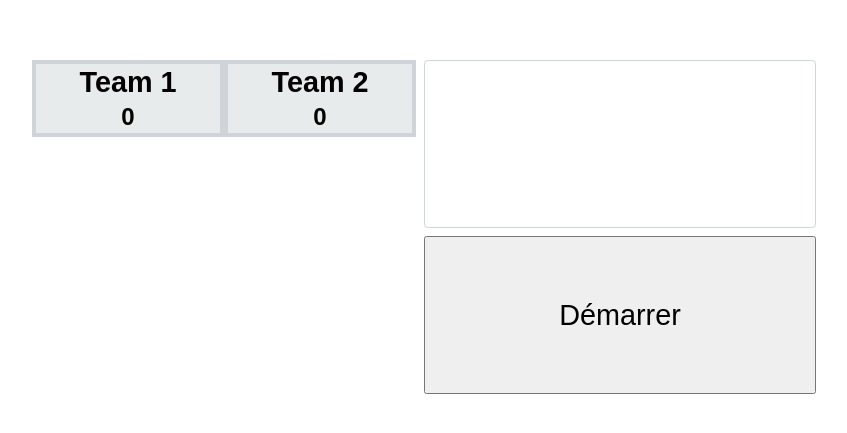
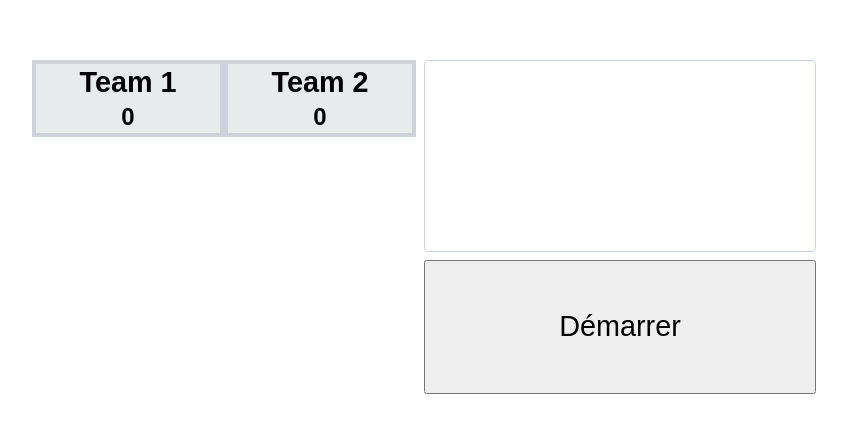
Before and after one commit to jwilkie/mobile-catchphrase, a plain HTML site: page index.html in a window 1280 px wide. Shown: the part 173-606 px from the top of the page, without its empty margins (216-1063 px from the left). Drawn offline with Linux system fonts and the light colour scheme.

Commit message:
Change input to textarea

```diff
--- a/index.html
+++ b/index.html
@@ -29,7 +29,7 @@
             </div>
         </div>
         <div class="wordButton">
-            <input id="wordDisplay" type="text" value="" readonly />
+            <textarea id="wordDisplay" type="text" readonly></textarea>
             <button id="btnNext" onclick="app.click()" disabled>Next</button>
         </div>
     </main>
--- a/styles.css
+++ b/styles.css
@@ -50,6 +50,7 @@ main > div {
     font-size: 2.5rem;
     text-align: center;
     color: #495057;
+    resize: none;
 }
 
 #btnNext {
```
